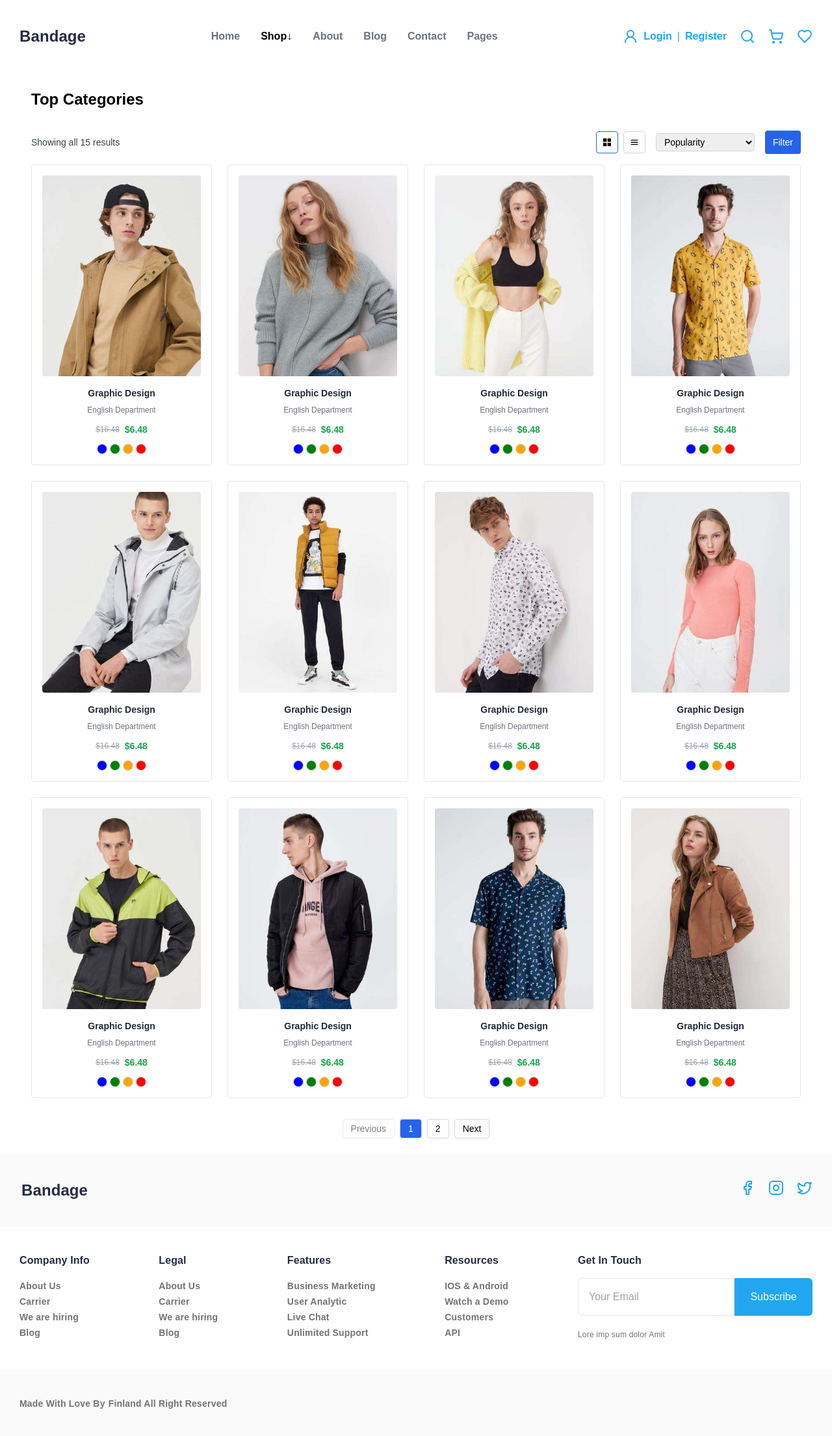
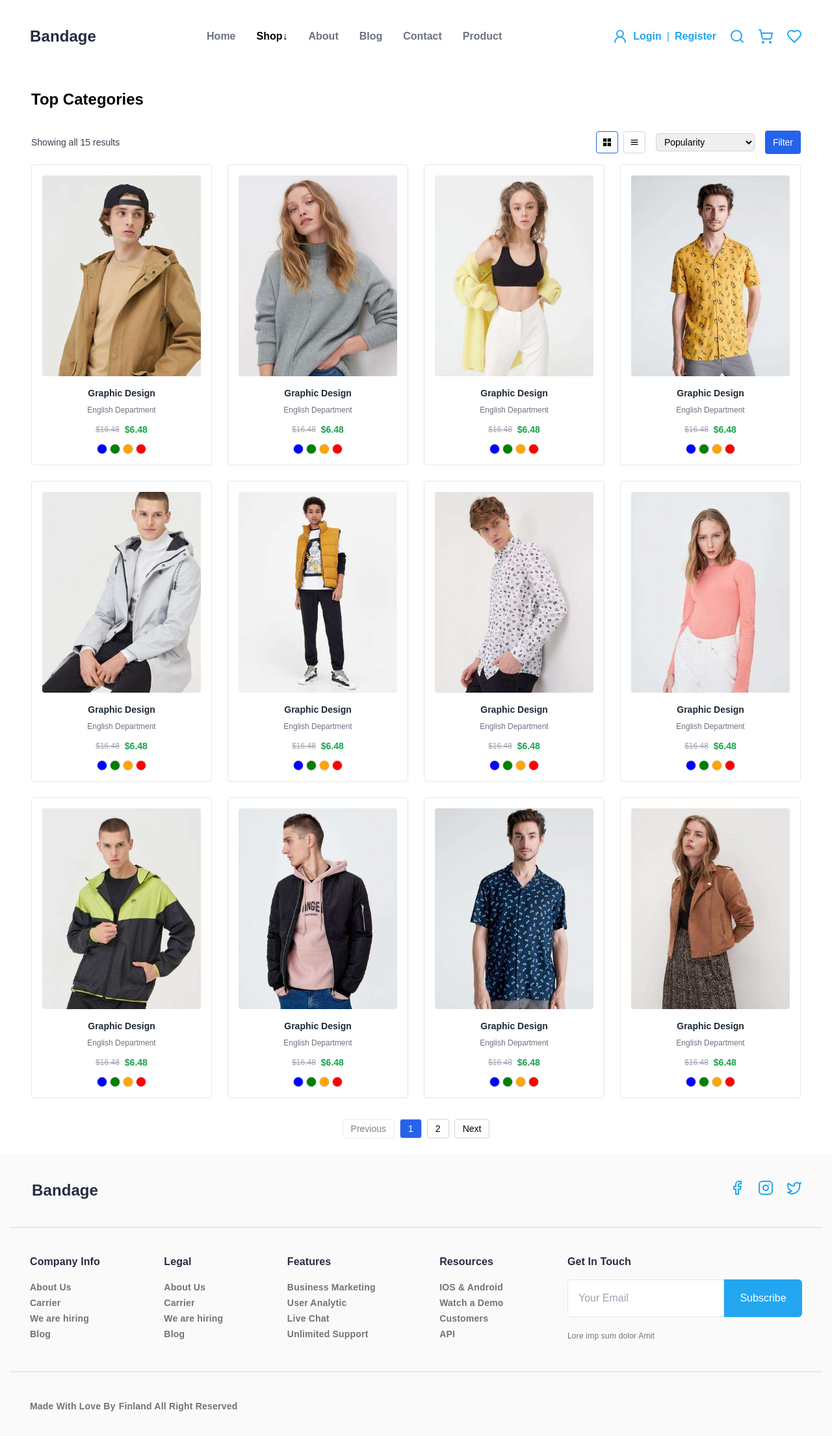
Before and after one commit to furkanozanyuce/my-ecommerce, a React (Vite) app: page /shop in a window 1280 px wide. Shown: the top 2210 px of the page at 65% size. Built offline with nearby package versions, Linux system fonts and the light colour scheme.

Commit message:
small adjustments

```diff
--- a/src/layout/Footer.jsx
+++ b/src/layout/Footer.jsx
@@ -3,8 +3,8 @@ import { Facebook, Instagram, Twitter } from "lucide-react";
 function Footer() {
 
     return (
-        <div className="font-monts">
-            <div className="flex flex-col py-[40px] px-[30px] bg-[#FAFAFA] gap-[20px] md:flex-row justify-between">
+        <div className="font-monts px-4 bg-[#FAFAFA] ">
+            <div className="flex flex-col py-[40px] px-[30px]  gap-[20px] md:flex-row justify-between border-b-2">
                 <div>
                     <h3 className="font-bold text-2xl leading-8 tracking-[0.1px] text-[#252B42] ml-[3px]">Bandage</h3>
                 </div>
@@ -68,7 +68,7 @@ function Footer() {
                     <p className="font-normal text-xs leading-7	tracking-[0.2px] text-[#737373]">Lore imp sum dolor Amit</p>
                 </div>
             </div>
-            <div className="flex flex-col py-[40px] px-[30px] font-bold text-[#737373] text-sm leading-6 tracking-[0.2px] text-center bg-[#FAFAFA] md:flex-row gap-[5px]">
+            <div className="border-t-2 flex flex-col py-[40px] px-[30px] font-bold text-[#737373] text-sm leading-6 tracking-[0.2px] text-center md:flex-row gap-[5px]">
                 <p>Made With Love By</p>
                 <p>Finland All Right Reserved</p>
             </div>
--- a/src/layout/Header.jsx
+++ b/src/layout/Header.jsx
@@ -25,7 +25,7 @@ function Header() {
     };
 
     return (
-        <div className="font-monts">
+        <div className="px-4 font-monts">
             <div className="flex justify-between mt-[40px] mx-[30px] mb-[25px]">
                 <div>
                     <button onClick={mainPageHandle}><h3 className="font-bold text-2xl leading-8 tracking-[0.1px] text-[#252B42]">Bandage</h3></button>
@@ -89,7 +89,7 @@ function Header() {
                         <NavLink to="/about" activeClassName="selected" className="hover:text-black">About</NavLink>
                         <NavLink to="/blog" activeClassName="selected" className="hover:text-black">Blog</NavLink>
                         <NavLink to="/contact" activeClassName="selected" className="hover:text-black">Contact</NavLink>
-                        <NavLink to="/pages" activeClassName="selected" className="hover:text-black">Pages</NavLink>
+                        <NavLink to="/product" activeClassName="selected" className="hover:text-black">Product</NavLink>
                     </ul>
                 </nav>
                 <div className="text-[#3C403D] md:text-[#23A6F0] flex gap-[20px] items-center">
```
